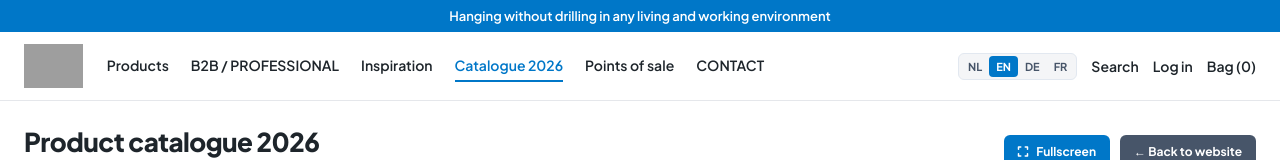
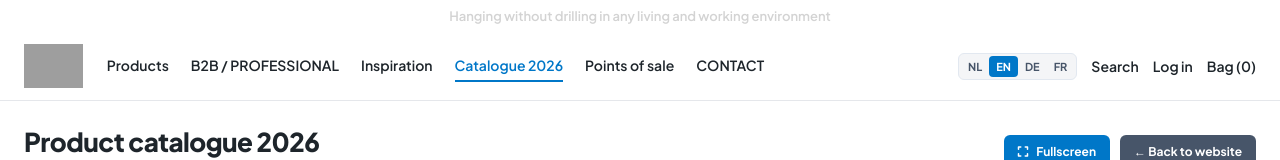
Before and after one commit to MauroKorssen/Atriteq, a plain HTML site: page index.html in a window 1280 px wide. Shown: the top 160 px of the page. Drawn offline with Linux system fonts and the light colour scheme; grey boxes are pictures that could not be loaded.

Commit message:
Update index.html

```diff
--- a/index.html
+++ b/index.html
@@ -14,7 +14,7 @@ a{color:inherit;text-decoration:none}
 button,input,select,textarea{font-family:inherit}
 
 /* Official Artiteq Website Template Styles */
-.usp{background:var(--blue);color:#fff;text-align:center;font-size:13px;font-weight:600;padding:8px 16px}
+.usp{background:var(--light grey);color:#D3D3D3;text-align:center;font-size:13px;font-weight:600;padding:8px 16px}
 header.site-header{position:sticky;top:0;z-index:40;background:#fff;border-bottom:1px solid #e5e7eb}
 .bar{max-width:1320px;margin:auto;display:flex;align-items:center;gap:24px;padding:12px 24px}
 .bar img{height:44px;display:block}
```
